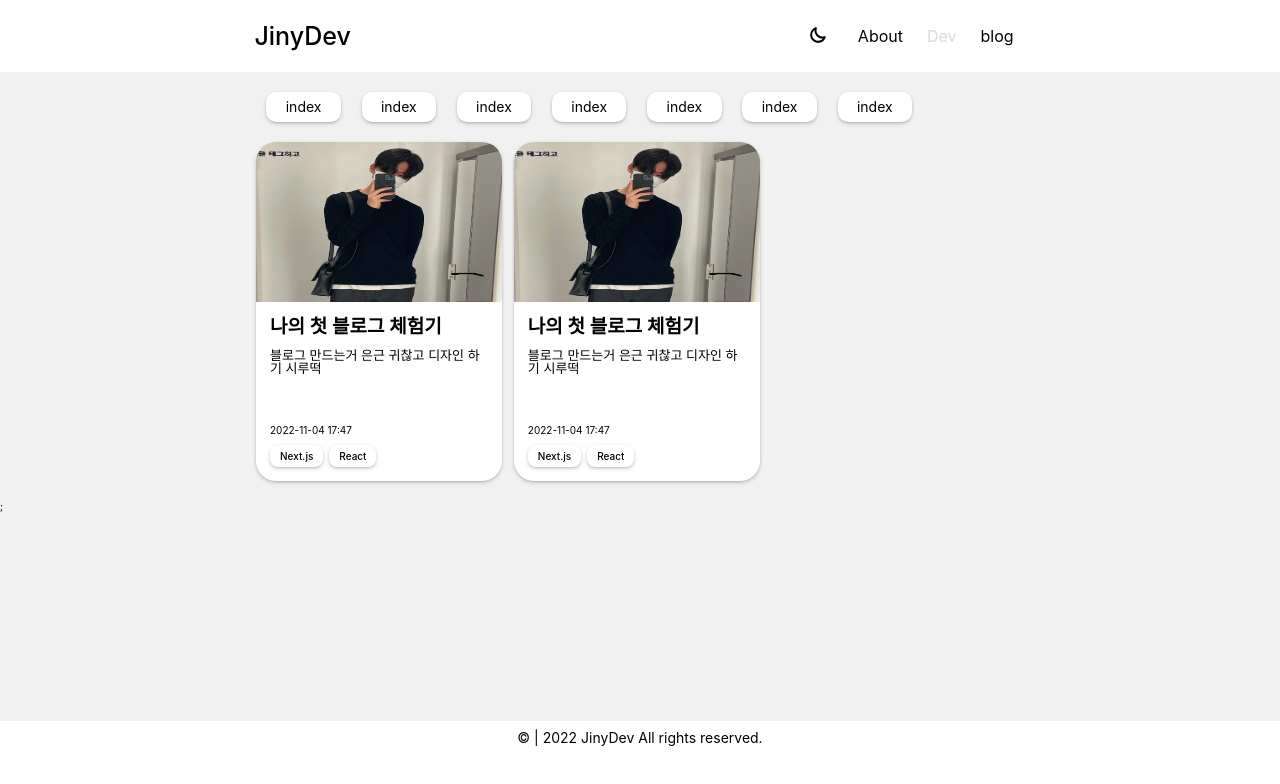
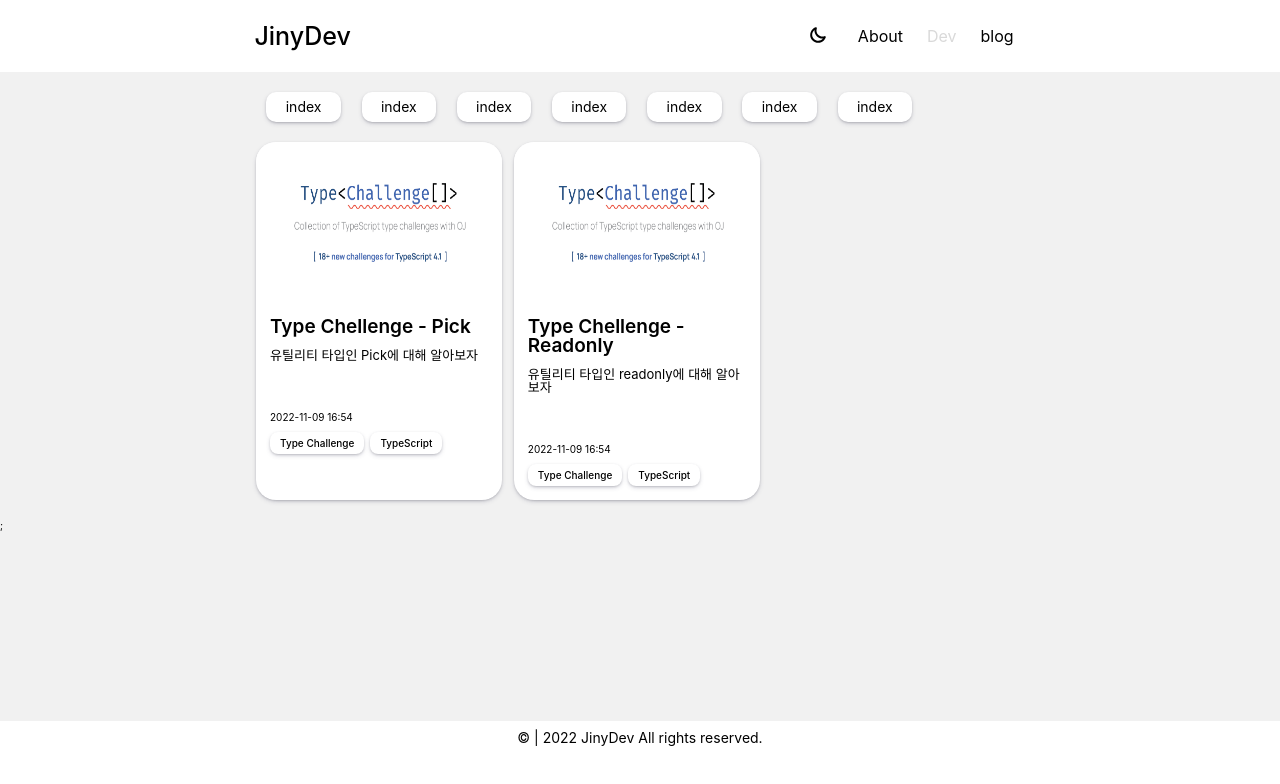
Before and after one commit to jinyoung234/JinyDev, a Next.js app: page /dev in a window 1280 px wide. Shown: the top 784 px of the page. Built offline with nearby package versions, Linux system fonts and the light colour scheme; some icons are missing.

Commit message:
feat : receive mdx data from blogList component

```diff
--- a/components/blogList/blog/index.tsx
+++ b/components/blogList/blog/index.tsx
@@ -1,20 +1,25 @@
+import React from "react";
+import { BlogProps } from "../../../interfaces/common";
 import { BlogWrapper } from "./style";
 
-export default function Blog() {
+function Blog({ post }: BlogProps) {
   return (
     <BlogWrapper>
       <div>
-        <img src="image/jinyoung.jpg" alt="jinyoun" />
+        <img src={post?.thumbnailUrl} alt="jinyoung" />
       </div>
       <div id="contentContainer">
-        <span>나의 첫 블로그 체험기</span>
-        <span>블로그 만드는거 은근 귀찮고 디자인 하기 시루떡</span>
-        <span>2022-11-04 17:47</span>
+        <span>{post.title}</span>
+        <span>{post.description}</span>
+        <span>{post.createdAt}</span>
         <div>
-          <div>Next.js</div>
-          <div>React</div>
+          <div>{post?.tags[0]}</div>
+          <div>{post?.tags[1]}</div>
         </div>
       </div>
     </BlogWrapper>
   );
 }
+
+// 성능 최적화 작업 시 React.memo(Blog) 사용할 것
+export default Blog;
```
